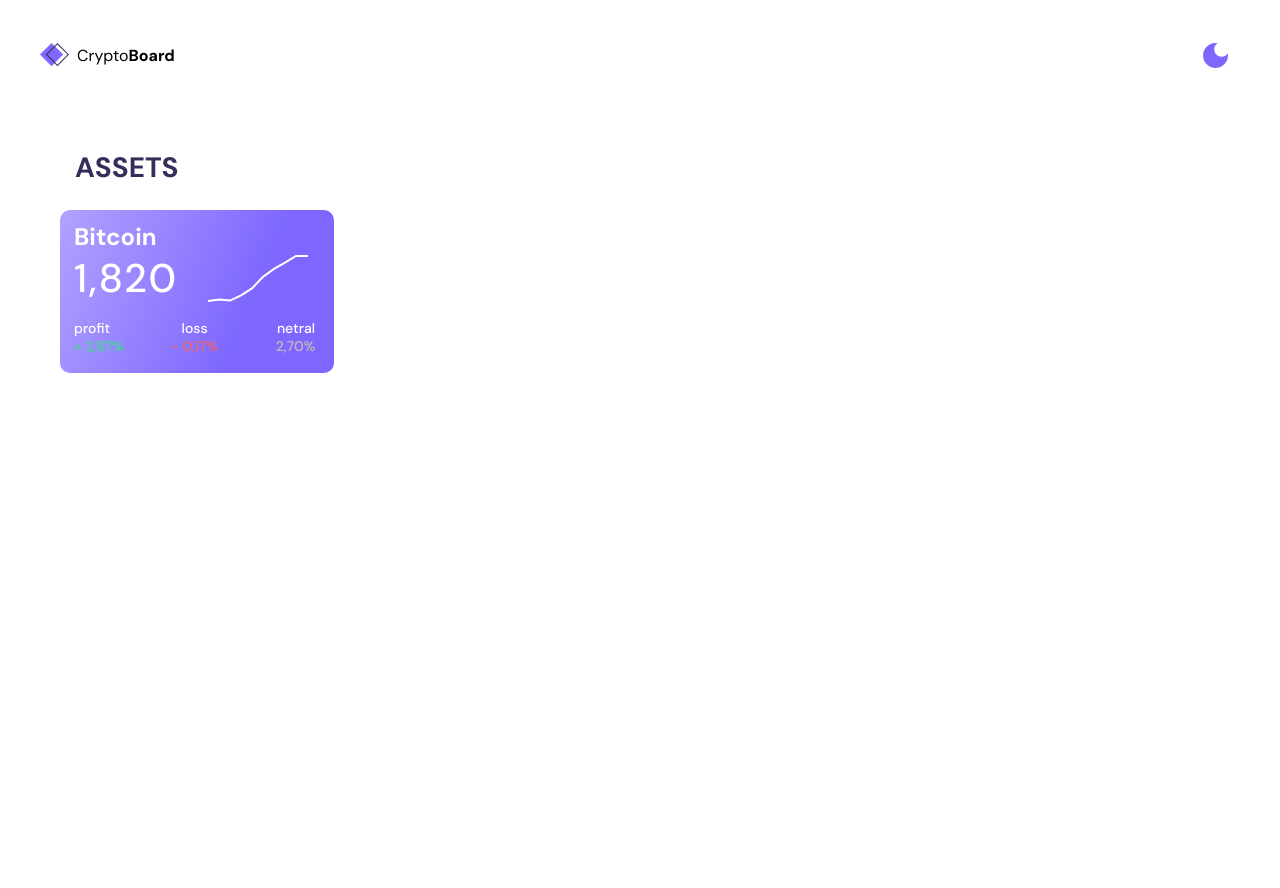
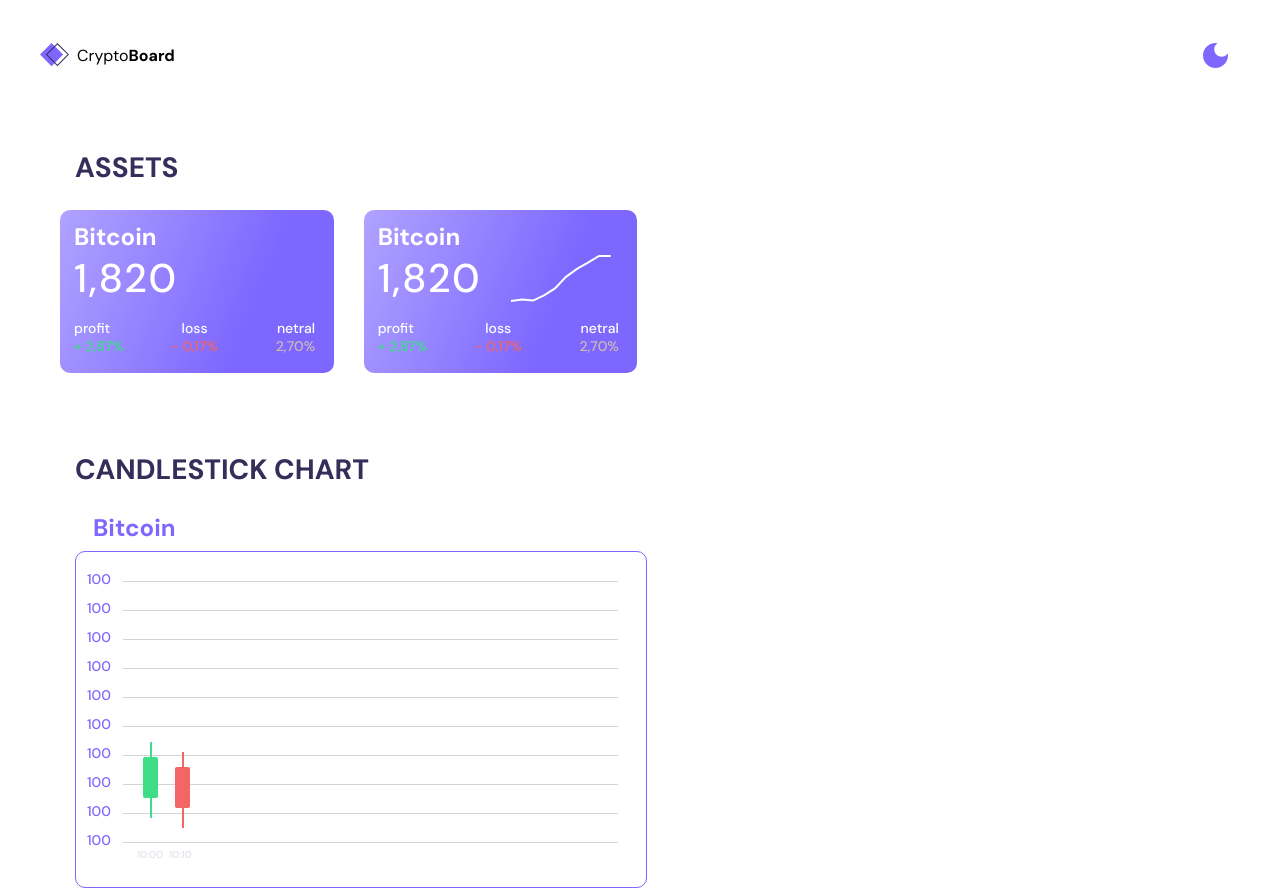
Before and after one commit to NikitaFirsov513/crypto-board, a React (Vite) app: page / in a window 1280 px wide. Before the commit the page ends 800 px from the top, so only its background shows below. Built offline with nearby package versions, Linux system fonts and the light colour scheme.

Commit message:
add sattic graph

```diff
--- a/src/App.tsx
+++ b/src/App.tsx
@@ -2,6 +2,7 @@ import { useEffect, useState } from 'react'
 import { useDispatch } from 'react-redux';
 import { Assets } from './components/assets/Assets';
 import { Header } from './components/header/Header';
+import { Charts } from './components/сharts/Charts';
 import { LOAD_TEST } from './redux/reducers/test/testActionType';
 
 function App() {
@@ -22,7 +23,7 @@ function App() {
       <div className="app__container">
         <Header />
         <Assets />
-
+        <Charts />
 
       </div>
     </div>
--- a/src/components/assets/Assets.tsx
+++ b/src/components/assets/Assets.tsx
@@ -69,6 +69,29 @@ export const Assets = () => {
                         </p>
                     </div>
                 </div>
+                <div className="app__assets-element">
+                    <div className="app__assets-element-top">
+                        <div className="app__assets-element-info">
+                            <p className="app__assets-element-info-name">Bitcoin</p>
+                            <p className="app__assets-element-info-price">1,820</p>
+                        </div>
+                        <canvas ref={refCanvas} width="110" height="55"></canvas>
+                    </div>
+                    <div className="app__assets-element-bot">
+                        <p className="app__assets-element-lable">profit</p>
+                        <p className="app__assets-element-lable">loss</p>
+                        <p className="app__assets-element-lable">netral</p>
+                        <p className="app__assets-element-profit">
+                            + 2,87%
+                        </p>
+                        <p className="app__assets-element-loss">
+                            - 0,17%
+                        </p>
+                        <p className="app__assets-element-netral">
+                            2,70%
+                        </p>
+                    </div>
+                </div>
             </div>
         </div>)
 
--- /dev/null
+++ b/src/components/сharts/Charts.tsx
@@ -0,0 +1,61 @@
+
+
+
+
+export const Charts = () => {
+
+    const test = () => {
+        document.getElementById('test')?.classList.toggle('app__charts-candlestick-elem-info--active')
+    }
+
+    return (
+        <div className="app__charts">
+            <h1>Candlestick Chart</h1>
+            <div className="app__charts-list">
+                <div className="app__charts-element">
+                    <h2>Bitcoin</h2>
+                    <div className="app__charts-container">
+                        <div className="app__charts-metric">
+                            <p>100</p>
+                            <p>100</p>
+                            <p>100</p>
+                            <p>100</p>
+                            <p>100</p>
+                            <p>100</p>
+                            <p>100</p>
+                            <p>100</p>
+                            <p>100</p>
+                            <p>100</p>
+                        </div>
+                        <div className="app__charts-candlestick">
+
+                            <div className="app__charts-candlestick-elem">
+                                <div style={{ marginBottom: 50, background: '#3edd87' }} className="app__charts-candlestick-elem-body">
+                                    <span style={{ marginTop: 41, height: 20, background: '#3EDD87' }}></span>
+                                    <span style={{ marginTop: -15, height: 15, background: '#3EDD87' }}></span>
+                                </div>
+                                <p>10:00</p>
+                            </div>
+                            <div className="app__charts-candlestick-elem">
+                                <div onMouseEnter={e => test()} onMouseLeave={e => test()} style={{ marginBottom: 40, background: '#F46565' }} className="app__charts-candlestick-elem-body">
+                                    <span style={{ marginTop: 41, height: 20, background: '#F46565' }}></span>
+                                    <span style={{ marginTop: -15, height: 15, background: '#F46565' }}></span>
+                                    <div id="test" className="app__charts-candlestick-elem-info ">
+                                        <p>top:100</p>
+                                        <p>open:100</p>
+                                        <p>close:100</p>
+                                        <p>low:100</p>
+                                    </div>
+                                </div>
+                                <p>10:10</p>
+                            </div>
+
+
+
+                        </div>
+                    </div>
+                </div>
+            </div>
+
+        </div >)
+}
--- a/src/styles/main.scss
+++ b/src/styles/main.scss
@@ -11,9 +11,11 @@ body {
     --theme-icon-color: #7d67ff;
     --bg-color: #ffffff;
     --h1-color: #352e5b;
+    --h2-color: #7d67ff;
     --assets-text-color-hover: #ffffff;
     --assets-text-color: #9381ff;
     --sub-title-color: #7d67ff;
+    --line-color: rgba(171, 170, 170, 0.5);
 }
 h1 {
     font-family: "DM Sans";
@@ -25,6 +27,15 @@ h1 {
 
     color: var(--h1-color);
 }
+h2 {
+    font-family: "DM Sans";
+    font-style: normal;
+    font-weight: 700;
+    font-size: 24px;
+    line-height: 31px;
+
+    color: var(--h2-color);
+}
 .dark {
     --logo-color: #e1dfec;
     --logo-svg-color: #e1dfec;
@@ -34,6 +45,8 @@ h1 {
     --assets-text-color-hover: #ffffff;
     --assets-text-color: #9381ff;
     --sub-title-color: #e1dfec;
+    --h2-color: #e1dfec;
+    --line-color: rgba(255, 255, 255, 0.5);
 }
 
 .app {
@@ -178,4 +191,109 @@ h1 {
             }
         }
     }
+    &__charts {
+        padding: 79px 75px 0 75px;
+
+        &-element {
+            & h2 {
+                padding: 24px 0 0 18px;
+            }
+        }
+        &-container {
+            margin-top: 8px;
+            width: 570px;
+            border: 1px solid #7d67ff;
+            border-radius: 10px;
+            display: flex;
+        }
+        &-metric {
+            padding: 18px 0 35px 11px;
+            display: flex;
+            flex-direction: column;
+            gap: 8px;
+            & p {
+                color: var(--h2-color);
+                width: 25px;
+                height: 21px;
+                font-style: normal;
+                font-weight: 500;
+                font-size: 14px;
+                line-height: 18px;
+                display: flex;
+            }
+            & p::before {
+                z-index: 0;
+                content: " ";
+                display: block;
+                height: 1px;
+                width: 495px;
+                position: absolute;
+                margin-left: 36px;
+                margin-top: 11px;
+                background: var(--line-color);
+            }
+        }
+        &-candlestick {
+            display: flex;
+            gap: 6px;
+            height: 280px;
+            margin-top: 29px;
+            margin-left: 25px;
+            align-items: flex-end;
+            &-elem {
+                display: flex;
+                flex-direction: column;
+                align-items: center;
+                & > div {
+                    position: relative;
+                    background: #3edd87;
+                    border-radius: 2px;
+                    width: 15px;
+                    height: 41px;
+                    & span {
+                        margin-left: 7px;
+                        width: 2px;
+                        //height: 10px;
+                        position: absolute;
+                    }
+                }
+                & p {
+                    width: 26px;
+                    height: 13px;
+                    font-family: "DM Sans";
+                    font-style: normal;
+                    font-weight: 500;
+                    font-size: 10px;
+                    line-height: 13px;
+                    /* identical to box height */
+
+                    color: #e1dfec;
+                }
+                &-info {
+                    position: absolute;
+                    margin: 10px 0 0 20px;
+                    background-color: #ffffff;
+                    border-radius: 7px;
+                    display: none;
+
+                    & p {
+                        width: 100%;
+                        font-family: "DM Sans";
+                        font-style: normal;
+                        font-weight: 500;
+                        font-size: 10px;
+                        line-height: 13px;
+                        /* identical to box height */
+
+                        color: #352e5b;
+                    }
+                    &--active{
+                        display: flex;
+                        flex-direction: column;
+                        padding: 8px;
+                    }
+                }
+            }
+        }
+    }
 }
```
